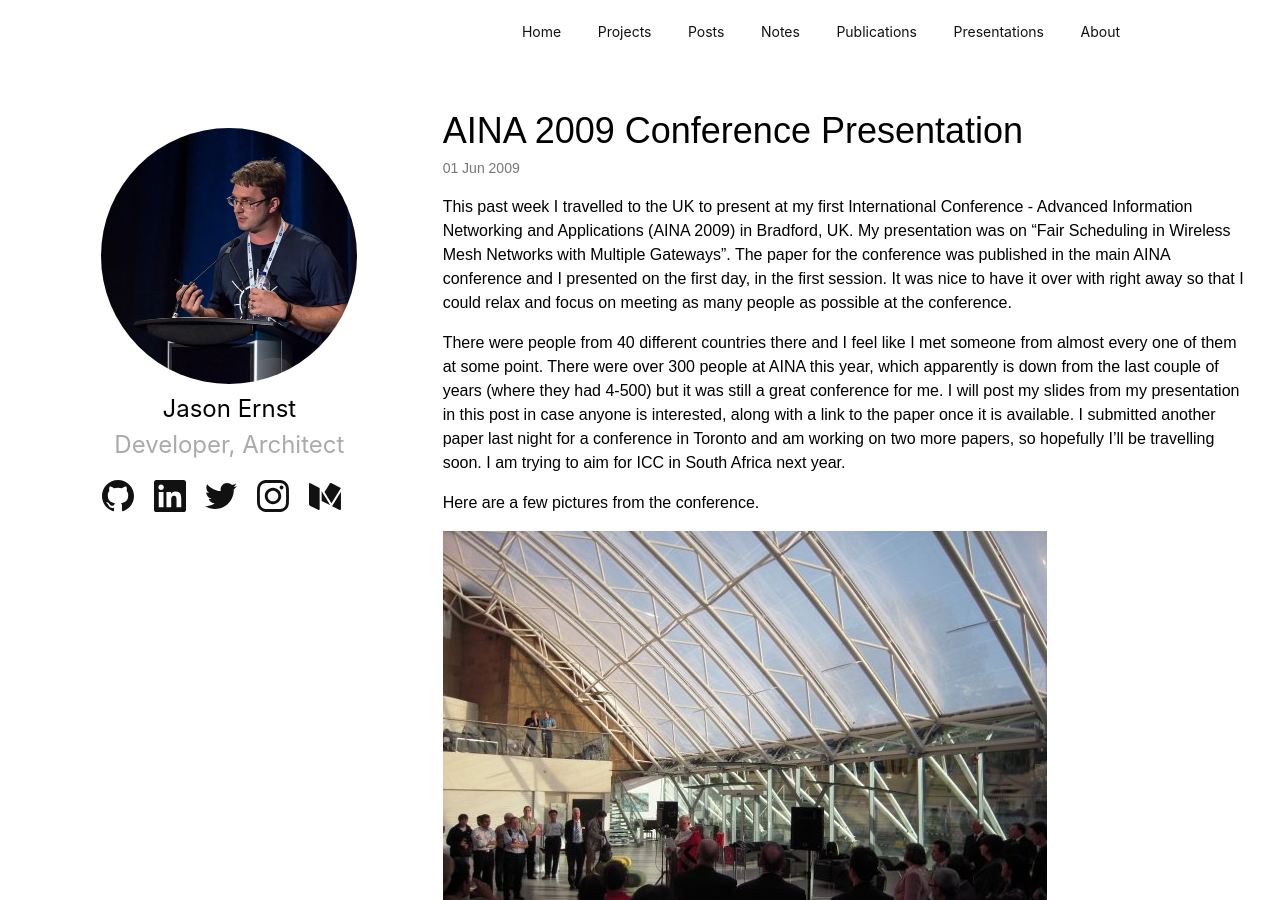
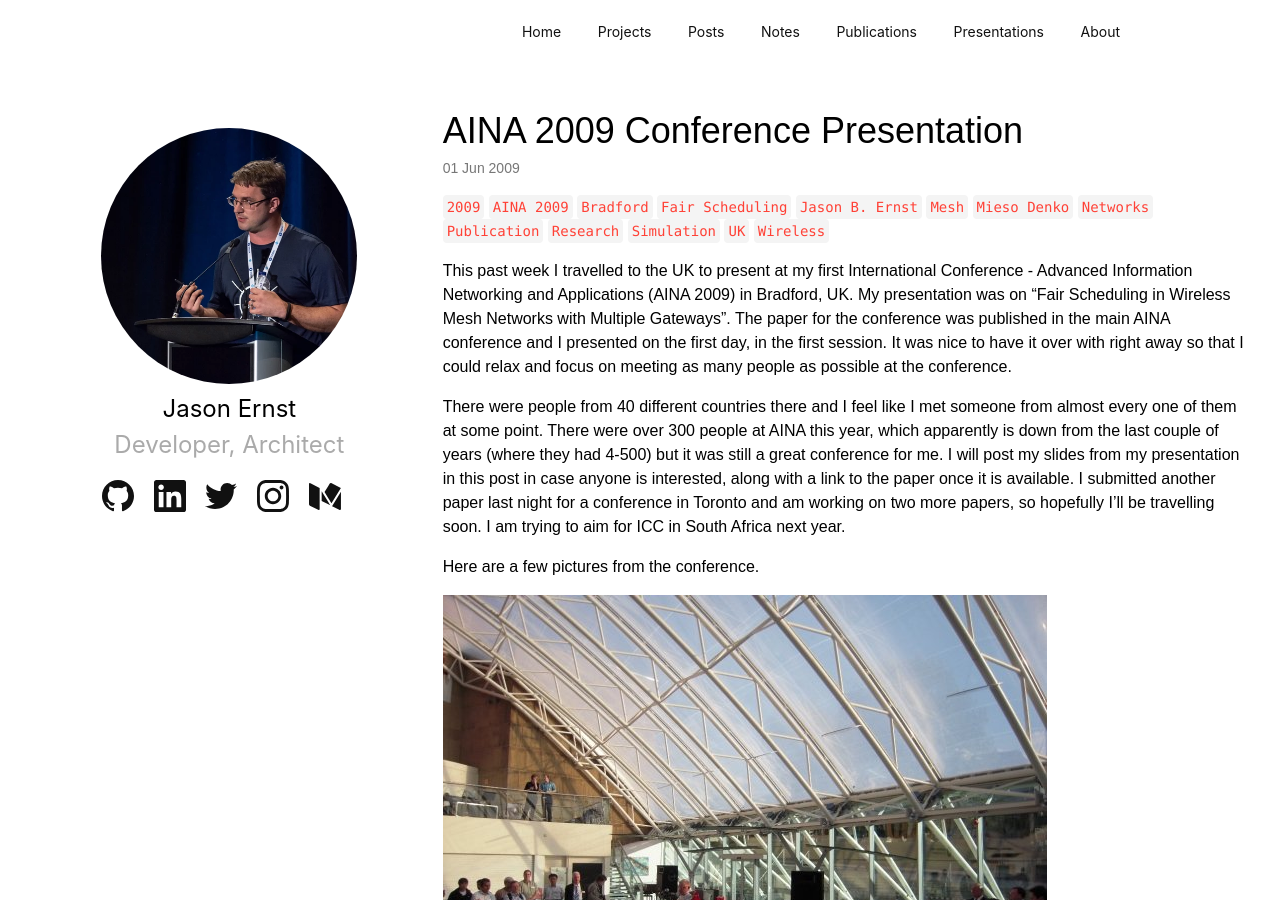
Before and after one commit to compscidr/old-compscidr.github.io, a Jekyll site: the page built from collections/_posts/2009-06-01-AINA-2009-Conference-Presentation.md, in a window 1280 px wide and 900 px high. Built offline with Jekyll 4.4.1, drawn with Linux system fonts in a browser that asks for light colours; nearby versions of some CDN libraries.

Commit message:
Added tags and categories to the posts

```diff
--- a/collections/_posts/2009-06-01-AINA-2009-Conference-Presentation.md
+++ b/collections/_posts/2009-06-01-AINA-2009-Conference-Presentation.md
@@ -4,8 +4,8 @@ title: "AINA 2009 Conference Presentation"
 published: true
 featured-image: "aina03.jpg"
 featured-alt: ""
-categories: []
-tags: []
+categories: [Computer Science, News, Research, Wireless Networks]
+tags: [2009, AINA 2009, Bradford, Fair Scheduling, Jason B. Ernst, Mesh, Mieso Denko, Networks, Publication, Research, Simulation, UK, Wireless]
 ---
 
 This past week I travelled to the UK to present at my first International Conference - Advanced Information Networking and Applications (AINA 2009) in Bradford, UK. My presentation was on "Fair Scheduling in Wireless Mesh Networks with Multiple Gateways". The paper for the conference was published in the main AINA conference and I presented on the first day, in the first session. It was nice to have it over with right away so that I could relax and focus on meeting as many people as possible at the conference.
```
Also changed, not shown: collections/_posts/2009-02-16-Updated:-NS-2.33-and-HWMP-rev-183-on-Intrepid-Ibex-8.10.md (+2 -2 lines), collections/_posts/2009-04-12-Update-on-the-Lack-of-Updates-and-PhD-Acceptance.md (+2 -2 lines), collections/_posts/2009-05-19-Thesis-Defense-a-Success.md (+2 -2 lines).
